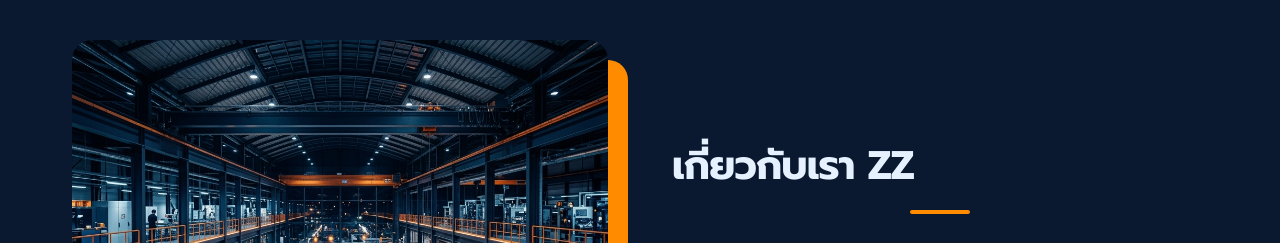
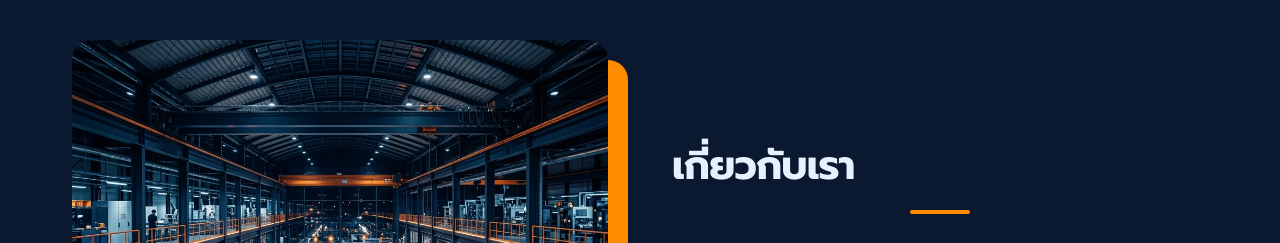
Before and after one commit to mktbwp328-arch/BSS-Solution, a website: page index.html in a window 1280 px wide. Shown: the part 840-1083 px from the top of the page. Drawn offline with Linux system fonts and the light colour scheme.

Commit message:
Edit index.html from the admin editor

```diff
--- a/index.html
+++ b/index.html
@@ -248,7 +248,7 @@
                     <img src="images/factory.png" alt="โรงงานผลิตสายพานลำเลียง BSS SOLUTION (1978) จังหวัดสมุทรปราการ" title="Click to upload new image">
                 </div>
                 <div class="about-text reveal active">
-                    <h2 class="section-title" style="text-align: left; margin-left: 0px;">เกี่ยวกับเรา ZZ</h2>
+                    <h2 class="section-title" style="text-align: left; margin-left: 0px;">เกี่ยวกับเรา</h2>
                     <h3 style="margin-bottom: 1.5rem; color: var(--secondary);">บริษัท บีเอสเอส โซลูชั่น (1978) จำกัด</h3>
                     <p>BSS SOLUTION (1978) คือบริษัททำสายพานลำเลียงที่มีโรงงานผลิตเป็นของตัวเองในจังหวัดสมุทรปราการ ให้บริการครบวงจรทั้งออกแบบ Conveyor รับทำ Conveyor และติดตั้ง Conveyor เพื่อเพิ่มประสิทธิภาพในกระบวนการผลิตและลดต้นทุนแรงงาน</p>
                     <p style="margin-top: 1rem; border-radius: 0px; padding: 0px; font-size: 15px;">ด้วยทีมวิศวกรและช่างผู้ชำนาญการ เราพร้อมให้บริการตั้งแต่วางแผน (Consulting), ออกแบบ (Design), ติดตั้ง (Installation) ไปจนถึงการซ่อมบำรุง (Maintenance) รองรับทั้งสายพานลำเลียง PVC และสายพานลำเลียง PU สำหรับโรงงานทุกประเภท</p>
```
